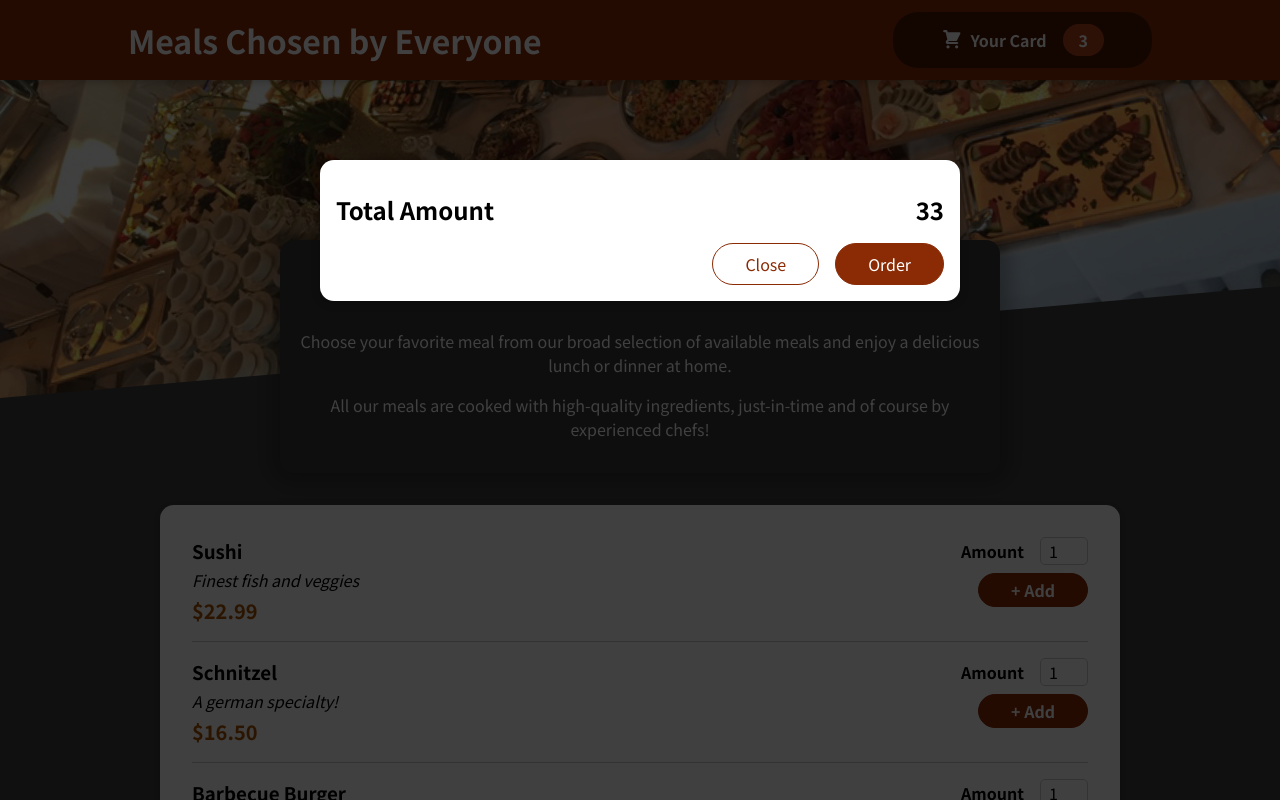
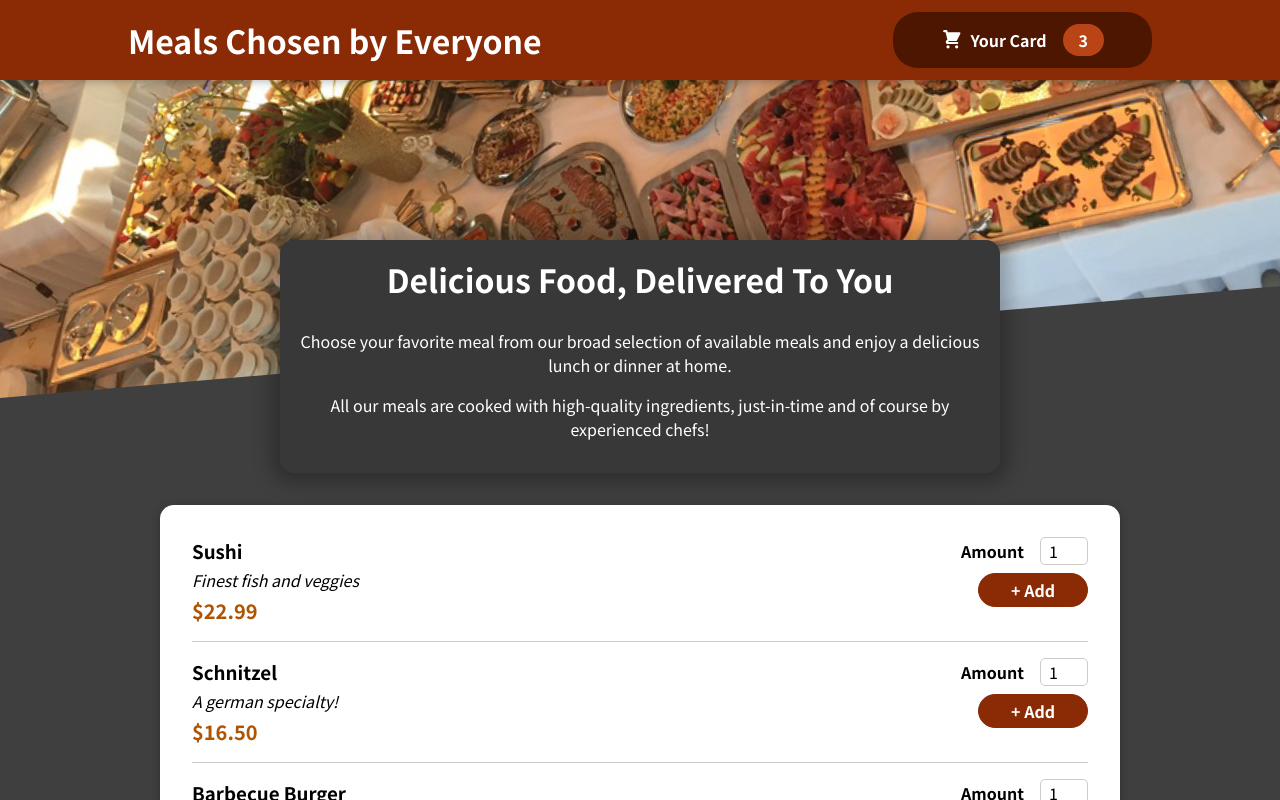
Before and after one commit to faheem4531/React-Projects, a React (Create React App) app in the folder Order Meal App/: page / in a window 1280 px wide. Shown: the top 800 px of the page. Built offline with nearby package versions, Linux system fonts and the light colour scheme.

Commit message:
hide and show onCartHander

```diff
--- a/Order Meal App/src/App.js
+++ b/Order Meal App/src/App.js
@@ -1,14 +1,24 @@
-import React, { Fragment } from "react";
+import React, { Fragment, useState } from "react";
 
 import Header from "./components/Layout/Header";
 import Meals from "./components/Meals/Meals";
 import Cart from "./components/Cart/Cart";
 
 function App() {
+  const [cartIsShown, setCartIsShown] = useState(false);
+
+  function showCartHandler() {
+    setCartIsShown(true);
+  };
+
+  function hideCartHandler() {
+    setCartIsShown(false);
+  };
+
   return (
     <Fragment>
-      <Cart />
-      <Header />
+      {cartIsShown && <Cart onCloseCart={hideCartHandler} />}
+      <Header onShowCart={showCartHandler} />
       <main>
         <Meals />
       </main>
--- a/Order Meal App/src/components/Cart/Cart.js
+++ b/Order Meal App/src/components/Cart/Cart.js
@@ -11,14 +11,14 @@
   );
 
   return (
-    <Modal>
+    <Modal onClose={props.onCloseCart}>
       {cartItems}
       <div className={classes.total}>
         <span>Total Amount</span>
         <span>33</span>
       </div>
       <div className={classes.actions}>
-        <button className={classes['button--alt']}>Close</button>
+        <button className={classes['button--alt']} onClick={props.onCloseCart}>Close</button>
         <button className={classes.button}>Order</button>
       </div>
     </Modal>
--- a/Order Meal App/src/components/Layout/Header.js
+++ b/Order Meal App/src/components/Layout/Header.js
@@ -9,7 +9,7 @@
     <Fragment>
       <header className={classes.header}>
         <h1>Meals Chosen by Everyone</h1>
-        <HeaderCardButton />
+        <HeaderCardButton onClick={props.onShowCart} />
       </header>
       <div className={classes['main-image']}>
         <img src={mealImg} alt='table full of food you like!' />
--- a/Order Meal App/src/components/Layout/HeaderCardButton.js
+++ b/Order Meal App/src/components/Layout/HeaderCardButton.js
@@ -5,7 +5,7 @@
 
 const HeaderCardButton = props => {
   return (
-    <button className={classes.button}>
+    <button className={classes.button} onClick={props.onClick}>
       <span className={classes.icon}>
         <CartIcon />
       </span>
--- a/Order Meal App/src/components/UI/Modal.js
+++ b/Order Meal App/src/components/UI/Modal.js
@@ -5,7 +5,7 @@
 
 
 const Backdrop = props => {
-  return <div className={classes.backdrop} />
+  return <div className={classes.backdrop} onClick={props.onClose} />
 }
 
 const ModalOverlays = props => {
@@ -21,7 +21,7 @@
 const Modal = props => {
   return (
     <Fragment>
-      {ReactDOM.createPortal(<Backdrop />, portalElement)}
+      {ReactDOM.createPortal(<Backdrop onClose={props.onClose} />, portalElement)}
       {ReactDOM.createPortal(
         <ModalOverlays>{props.children}</ModalOverlays>,
         portalElement)}
```
